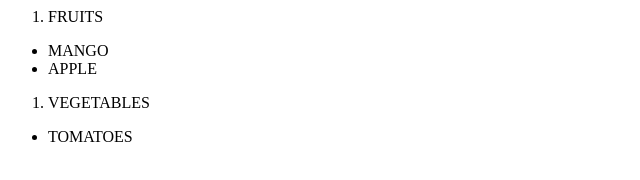
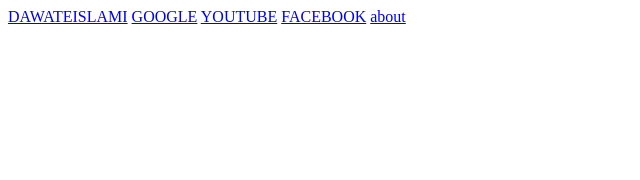
Before and after one commit to zayanharis026/class4, a plain HTML site: page index.html in a window 1280 px wide. Shown: the whole page, without its empty margins (0-640 px from the left). Drawn offline with Linux system fonts and the light colour scheme.

Commit message:
assigmment

```diff
--- a/index.html
+++ b/index.html
@@ -1,15 +1,8 @@
-<Ol><Li>FRUITS</Li></Ol>
-<Ul>
-    <Li>MANGO</Li>
-    <Li>APPLE</Li>
-
-
-
-</Ul>
-<Ol><Li>VEGETABLES</Li></Ol>
-<Ul>
-    <Li>TOMATOES</Li>
-</Ul>
+<a href="https://www.dawateislami.net">DAWATEISLAMI</a>
+<a href="https://www.google.co.uk">GOOGLE</a>
+<a href="https://www.youtube.com">YOUTUBE</a>
+<a href="https://www.facebook.com">FACEBOOK</a>
+<a href="about.html">about</a>
 
 
 
@@ -24,8 +17,5 @@
 
 
 
-
-
-
-
-<meta charset="
+</body>
+</html>
```
Also changed, not shown: about.html (added, +16 -0 lines).
